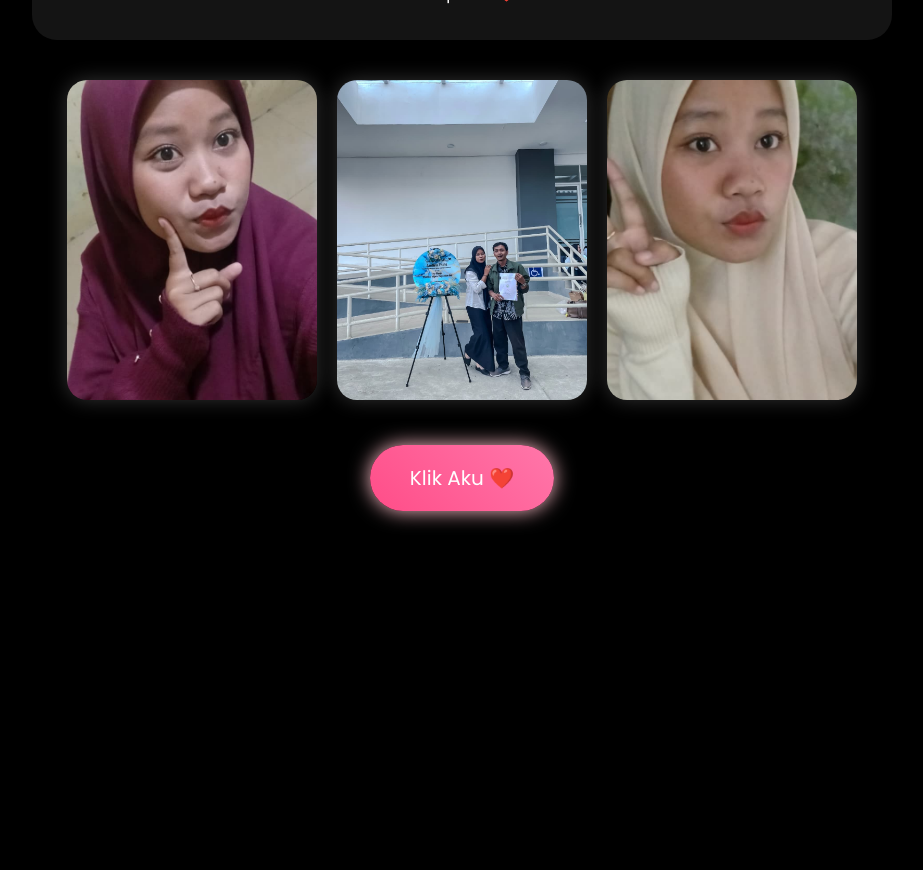
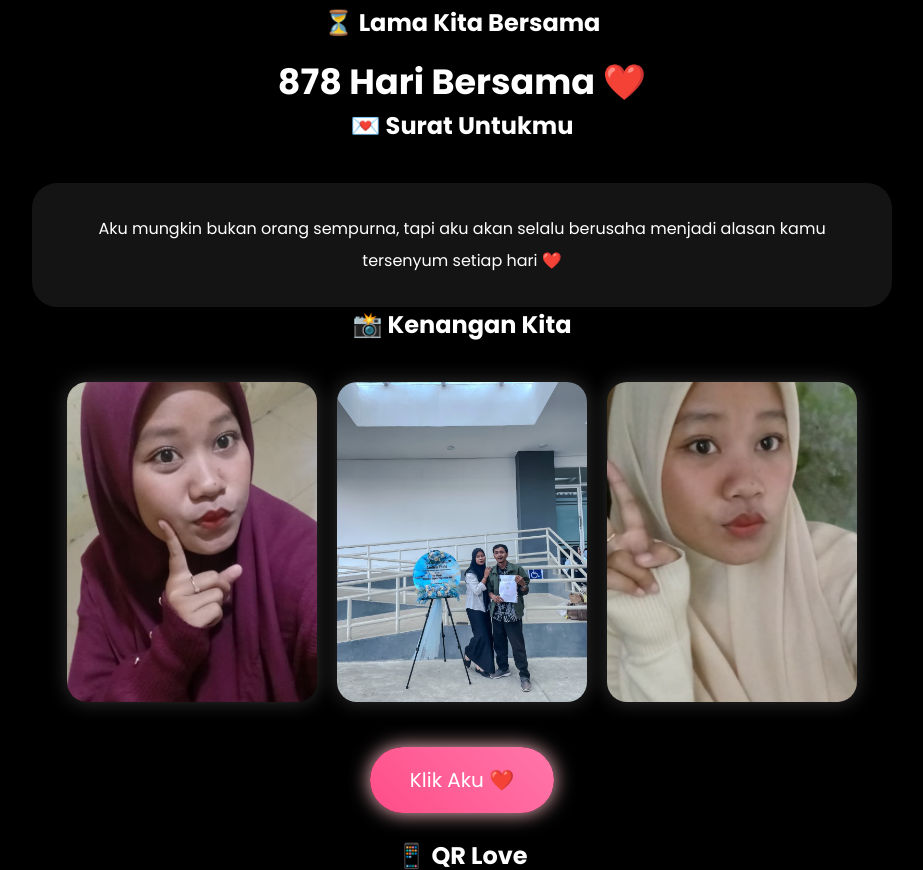
Before and after one commit to MrOlee/love-dina, a Flask app: page / in a window 1280 px wide. Shown: the part 806-1676 px from the top of the page, without its empty margins (178-1101 px from the left). Before the commit the page ends 1333 px from the top, so only its background shows below. Run offline with Flask 3, Linux system fonts and the light colour scheme.

Commit message:
Update birthday message and add loading screen

````diff
--- a/templates/index.html
+++ b/templates/index.html
@@ -1,3 +1,6 @@
+# templates/index.html
+
+```html
 <!DOCTYPE html>
 <html lang="id">
 
@@ -5,7 +8,7 @@
   <meta charset="UTF-8">
   <meta name="viewport" content="width=device-width, initial-scale=1.0">
 
-  <title>Happy Birthday Dina ❤️</title>
+  <title>Love Dina ❤️</title>
 
   <link rel="stylesheet"
     href="{{ url_for('static', filename='style.css') }}">
@@ -16,13 +19,43 @@
 
 <body>
 
-  <!-- VIDEO BACKGROUND -->
+  <!-- LOADING SCREEN -->
+  <div id="loading-screen">
+
+    <h1>Loading Love Story ❤️</h1>
+
+    <div class="loader"></div>
+
+  </div>
+
+  <!-- PASSWORD SCREEN -->
+  <div id="password-screen">
+
+    <div class="password-box">
+
+      <h1>🔒 Secret Love</h1>
+
+      <p>Masukkan tanggal jadian ❤️</p>
+
+      <input type="password"
+        id="passwordInput"
+        placeholder="01012024">
+
+      <button onclick="checkPassword()">
+        Masuk ❤️
+      </button>
+
+    </div>
+
+  </div>
+
+  <!-- VIDEO -->
   <video autoplay muted loop id="bg-video">
     <source src="{{ url_for('static', filename='bg.mp4') }}"
       type="video/mp4">
   </video>
 
-  <!-- DARK OVERLAY -->
+  <!-- OVERLAY -->
   <div class="overlay"></div>
 
   <!-- MUSIC -->
@@ -32,35 +65,52 @@
   </audio>
 
   <!-- MAIN -->
+  <div class="main-content"
+    id="mainContent">
+
     <div class="container">
 
+      <!-- PROFILE -->
       <img src="{{ url_for('static', filename='couple.jpeg') }}"
         class="profile">
 
-    <h1>🎂 Happy Birthday Dina ❤️</h1>
+      <!-- TITLE -->
+      <h1 class="title">
+        🎂 Happy Birthday Dina ❤️
+      </h1>
 
       <p class="subtitle">
-      Terima kasih sudah hadir dan menjadi bagian terindah dalam hidupku ✨
+        Terima kasih sudah hadir dan menjadi bagian
+        terindah dalam hidupku ✨
       </p>
 
       <!-- COUNTDOWN -->
-    <div class="countdown-box">
-      <h2>💖 Lama Kita Bersama 💖</h2>
+      <div class="card">
+
+        <h2>⏳ Lama Kita Bersama</h2>
+
         <div id="timer"></div>
+
       </div>
 
       <!-- LOVE LETTER -->
-    <div class="letter">
+      <div class="card">
+
         <h2>💌 Surat Untukmu</h2>
 
-      <p>
-        Aku mungkin tidak sempurna,
+        <p class="letter">
+          Aku mungkin bukan orang sempurna,
           tapi aku akan selalu berusaha
           menjadi alasan kamu tersenyum setiap hari ❤️
         </p>
+
       </div>
 
       <!-- GALLERY -->
+      <div class="card">
+
+        <h2>📸 Kenangan Kita</h2>
+
         <div class="gallery">
 
           <img src="{{ url_for('static', filename='photo1.jpeg') }}">
@@ -71,12 +121,29 @@
 
         </div>
 
+      </div>
+
       <!-- BUTTON -->
-    <button onclick="showLove()">
+      <button class="love-btn"
+        onclick="showLove()">
+
         Klik Aku ❤️
+
       </button>
 
       <div id="loveText"></div>
+
+      <!-- QR -->
+      <div class="card">
+
+        <h2>📱 QR Love</h2>
+
+        <img src="{{ url_for('static', filename='qr.jpeg') }}"
+          class="qr">
+
+      </div>
+
+    </div>
 
   </div>
 
@@ -88,3 +155,4 @@
 </body>
 
 </html>
+```
````
Lines whose indentation alone changed are shown as unchanged.
